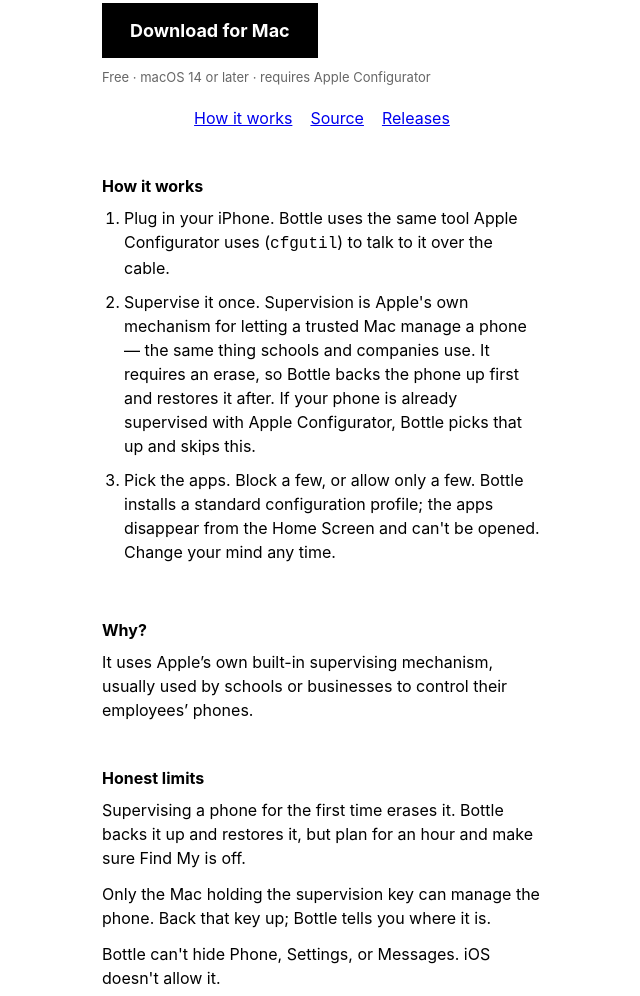
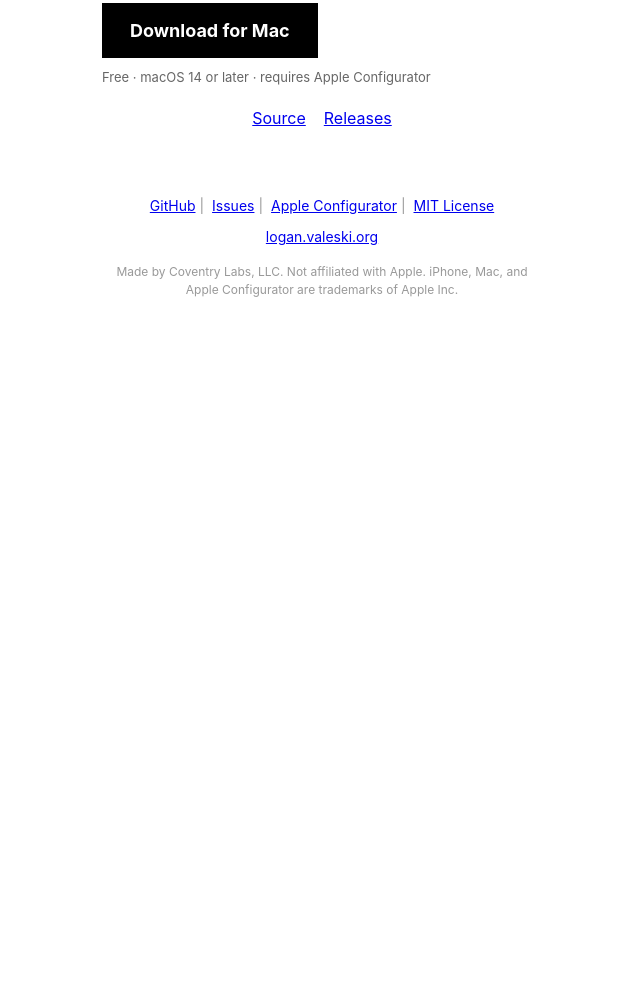
Before and after one commit to lcvaleski/bottle, a plain HTML site: page site/index.html in a window 1280 px wide. Shown: the part 516-1512 px from the top of the page, without its empty margins (318-958 px from the left). After the commit the page ends 860 px from the top, so only its background shows below. Drawn offline with Linux system fonts and the light colour scheme.

Commit message:
Site: remove explainer sections

```diff
--- a/site/index.html
+++ b/site/index.html
@@ -135,32 +135,11 @@
         </div>
 
         <nav class="links">
-            <a href="#how">How it works</a>
             <a href="https://github.com/lcvaleski/bottle">Source</a>
             <a href="https://github.com/lcvaleski/bottle/releases">Releases</a>
         </nav>
 
 
-        <section id="how">
-            <h2>How it works</h2>
-            <ol>
-                <li>Plug in your iPhone. Bottle uses the same tool Apple Configurator uses (<code>cfgutil</code>) to talk to it over the cable.</li>
-                <li>Supervise it once. Supervision is Apple's own mechanism for letting a trusted Mac manage a phone — the same thing schools and companies use. It requires an erase, so Bottle backs the phone up first and restores it after. If your phone is already supervised with Apple Configurator, Bottle picks that up and skips this.</li>
-                <li>Pick the apps. Block a few, or allow only a few. Bottle installs a standard configuration profile; the apps disappear from the Home Screen and can't be opened. Change your mind any time.</li>
-            </ol>
-        </section>
-
-        <section>
-            <h2>Why?</h2>
-            <p>It uses Apple’s own built-in supervising mechanism, usually used by schools or businesses to control their employees’ phones.</p>
-        </section>
-
-        <section>
-            <h2>Honest limits</h2>
-            <p>Supervising a phone for the first time erases it. Bottle backs it up and restores it, but plan for an hour and make sure Find My is off.</p>
-            <p>Only the Mac holding the supervision key can manage the phone. Back that key up; Bottle tells you where it is.</p>
-            <p>Bottle can't hide Phone, Settings, or Messages. iOS doesn't allow it.</p>
-        </section>
     </main>
 
     <footer>
```
